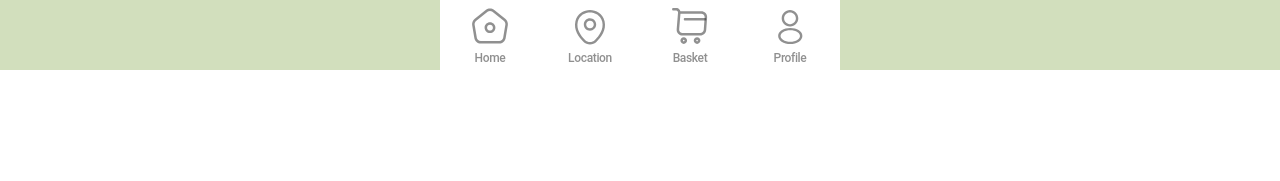
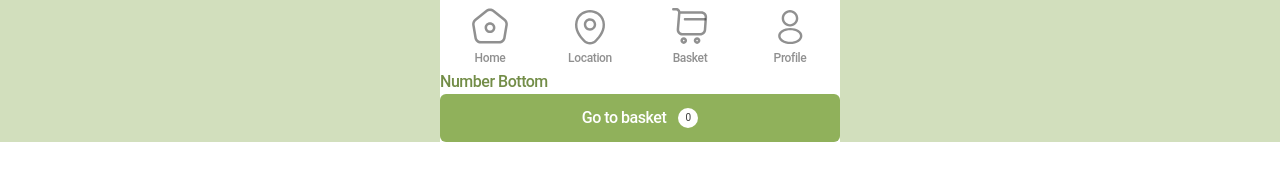
Before and after one commit to wave-coding/dope-coffee, a Next.js app: page / in a window 1280 px wide. Shown: the part 527-708 px from the top of the page. Built offline with nearby package versions, Linux system fonts and the light colour scheme.

Commit message:
feat: added NumberButton component

```diff
--- a/app/page.tsx
+++ b/app/page.tsx
@@ -1,7 +1,6 @@
 import { FC } from 'react';
-import { Card } from '@/components';
-import Chip, { ChipProps } from '@/components/Chip';
-import { NavigationBottom } from '@/components/NavigationBottom';
+import { ChipProps } from '@/components/Chip';
+import { NavigationBottom, Chip, NumberButton, Card } from '@/components';
 
 export type ConfigType = {
   Chips: ChipProps[];
@@ -42,6 +41,10 @@ const Home: FC = () => {
 
           <NavigationBottom />
         </div>
+        <div className="bg-white">
+          <h1 className="text-body-lg text-color-two">Number Bottom</h1>
+          <NumberButton />
+        </div>
       </div>
     </main>
   );
--- a/components/NavigationBottom/index.tsx
+++ b/components/NavigationBottom/index.tsx
@@ -50,7 +50,7 @@ const NavIcon: FC<NavIconProps> = ({ activeIcon, icon, isActive }) => {
   );
 };
 
-export const NavigationBottom: FC = () => {
+const NavigationBottom: FC = () => {
   const [active, setActive] = useState<null | NavigationItem>(null);
   const [hover, setHover] = useState<null | NavigationItem>(null);
 
@@ -89,3 +89,5 @@ export const NavigationBottom: FC = () => {
     </nav>
   );
 };
+
+export default NavigationBottom;
--- /dev/null
+++ b/components/NumberButton/index.tsx
@@ -0,0 +1,18 @@
+import { FC } from 'react';
+
+interface NumberButtonProps {
+  count?: number;
+}
+
+const NumberButton: FC<NumberButtonProps> = ({ count = 0 }) => (
+  <div className="two flex cursor-pointer items-center justify-center justify-items-center gap-3 rounded-md bg-color-three py-3 text-white transition-colors ease-in-out active:bg-color-two">
+    <span className="text-body-lg">Go to basket</span>
+    <div className="w-5">
+      <div className="flex items-center justify-center rounded-full bg-white text-body-sm text-color-neutral/90">
+        {count}
+      </div>
+    </div>
+  </div>
+);
+
+export default NumberButton;
--- a/components/index.ts
+++ b/components/index.ts
@@ -1,3 +1,6 @@
 export { default as Button } from './Button';
 export { default as Card } from './Card';
 export { default as Icons } from './Icon';
+export { default as Chip } from './Chip';
+export { default as NavigationBottom } from './NavigationBottom';
+export { default as NumberButton } from './NumberButton';
--- a/tailwind.config.js
+++ b/tailwind.config.js
@@ -31,6 +31,10 @@ module.exports = {
         '14px',
         { lineHeight: '20px', letterSpacing: '-0.03em', fontWeight: 400 },
       ],
+      'body-sm': [
+        '10px',
+        { lineHeight: '20px', letterSpacing: '-0.03em', fontWeight: 400 },
+      ],
       // lg: ['32px', { lineHeight: '40px', letterSpacing: '-0.03em' }],
       // xl: ['14px', { lineHeight: '24px', letterSpacing: '-0.03em' }],
       // '2xl': ['14px', { lineHeight: '24px', letterSpacing: '-0.032em' }],
```
Also changed, not shown: components/NumberButton/NumberButton.types.ts (added).
